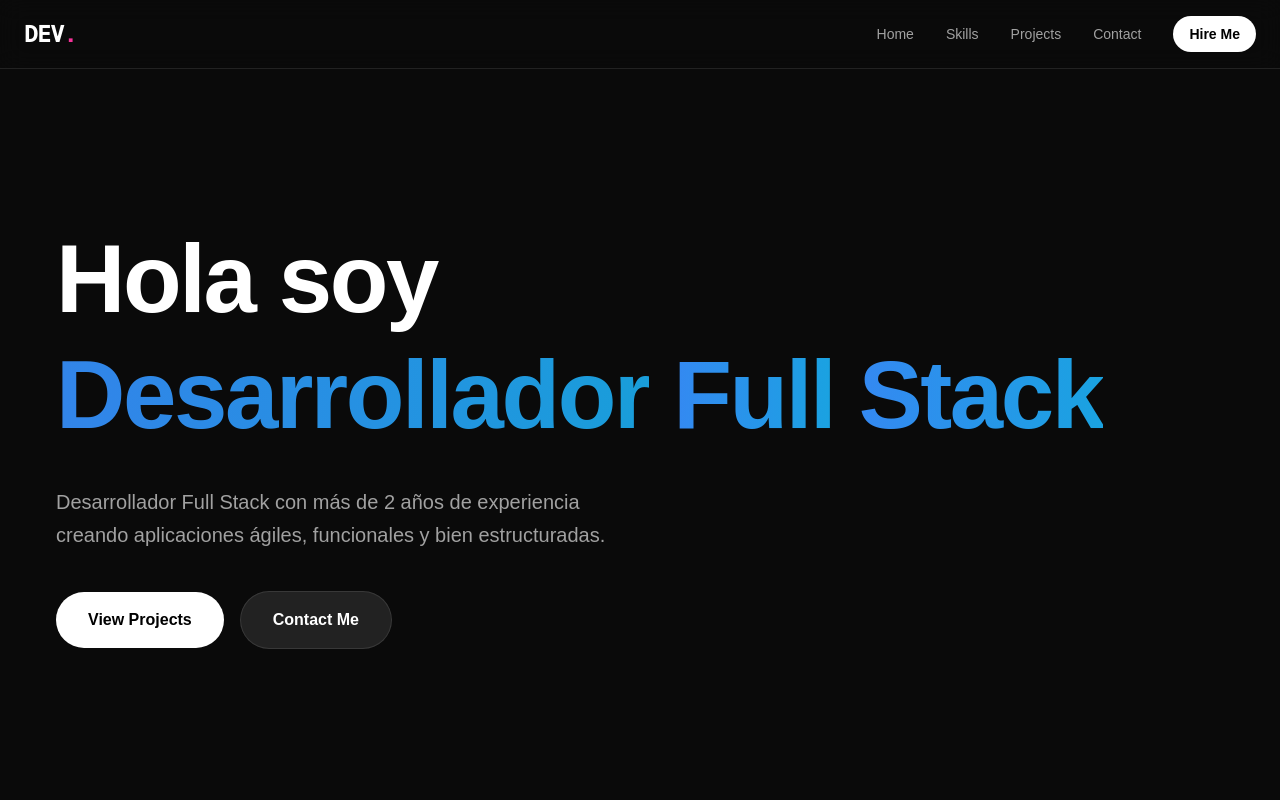
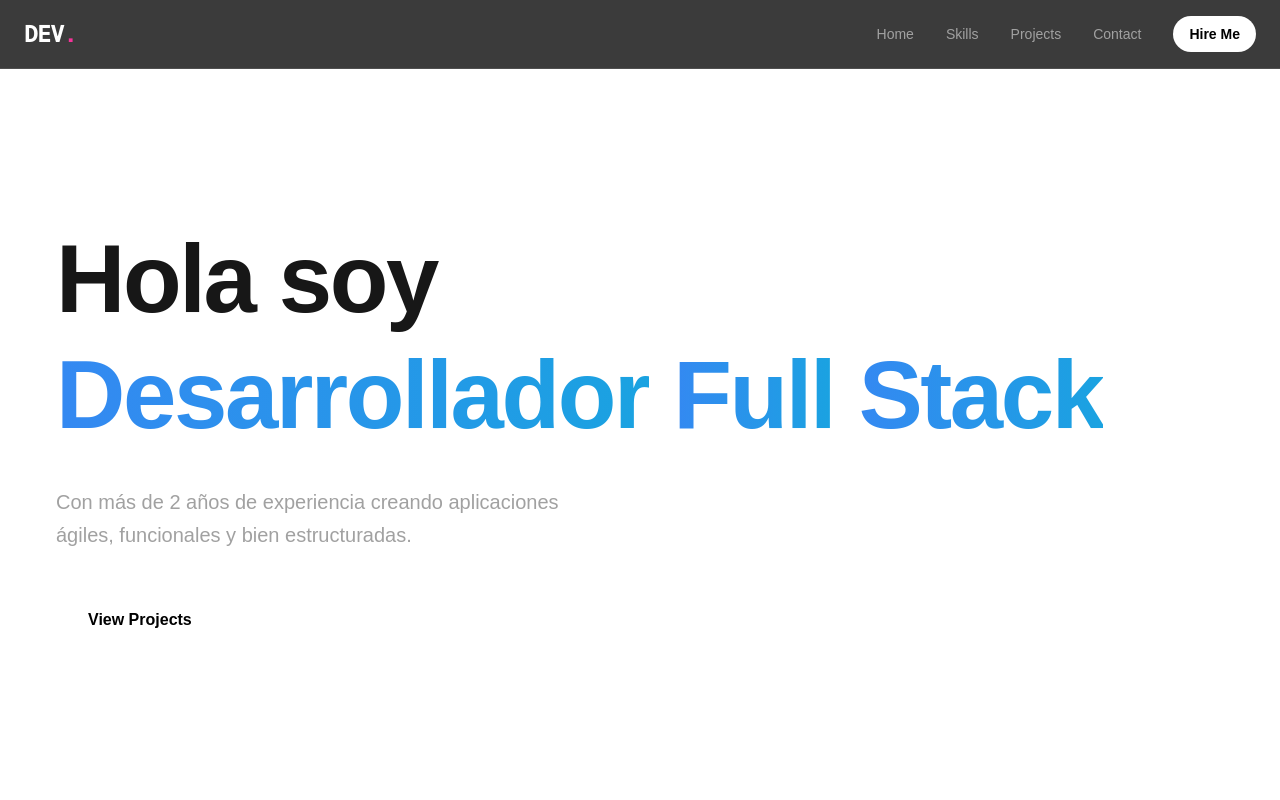
Before and after one commit to DennisChoquecota/portafolio, a Next.js app: page / in a window 1280 px wide. Shown: the top 800 px of the page. Built offline with nearby package versions, Linux system fonts and the light colour scheme.

Commit message:
add bg-grid

```diff
--- a/app/components/Contact.tsx
+++ b/app/components/Contact.tsx
@@ -4,8 +4,9 @@ export function Contact() {
   return (
     <section
       id="contact"
-      className="py-24 bg-neutral-950 border-t border-white/5"
+      className="py-24 border-t border-white/5"
     >
+      <div className="absolute inset-0 z-20" />
       <div className="container mx-auto px-6 text-center">
         <h2 className="text-3xl md:text-5xl font-bold mb-8">
           Ready to <span className="text-white">create</span> something?
--- a/app/components/Hero.tsx
+++ b/app/components/Hero.tsx
@@ -41,10 +41,10 @@ export function Hero() {
           { to: ["100%", "0%"] },
           { to: "-100%", delay: 2500, ease: "in(3)" },
         ],
-        opacity: [
-          { to: [0, 1], duration: 100 },
-          { to: 0, delay: 2500, duration: 300 },
-        ],
+        // opacity: [
+        //   { to: [0, 1], duration: 100 },
+        //   { to: 0, delay: 2500, duration: 300 },
+        // ],
         duration: 800,
         ease: "out(3)",
         delay: stagger(100),
@@ -78,8 +78,10 @@ export function Hero() {
       id="home"
       className="min-h-screen flex items-center justify-center pt-20 relative overflow-hidden"
     >
-      <div className="absolute top-1/2 left-1/2 -translate-x-1/2 -translate-y-1/2 w-[500px] h-[500px] bg-pink-600/20 rounded-full blur-[120px] -z-10" />
-      <div className="absolute top-0 right-0 w-[400px] h-[400px] bg-violet-600/10 rounded-full blur-[100px] -z-10" />
+      {/* Fondos */}
+      <div className="absolute inset-0 z-20" />
+      <div className="absolute top-1/2 left-1/2 -translate-x-1/2 -translate-y-1/2 w-[500px] h-[500px] rounded-full blur-[120px] z-10" />
+      <div className="absolute top-0 right-0 w-[400px] h-[400px] rounded-full blur-[100px] z-10" />
 
       <div className="container mx-auto px-14 z-10 grid grid-cols-1 lg:grid-cols-2 gap-12 items-center">
         <div className="text-center lg:text-left order-2 lg:order-1">
@@ -97,18 +99,18 @@ export function Hero() {
             ref={descriptionRef}
             className="text-lg md:text-xl text-neutral-400 max-w-2xl mx-auto lg:mx-0 mb-10 leading-relaxed opacity-0"
           >
-            Desarrollador Full Stack con más de 2 años de experiencia creando
-            aplicaciones ágiles, funcionales y bien estructuradas.
+            Con más de 2 años de experiencia creando aplicaciones ágiles,
+            funcionales y bien estructuradas.
           </p>
 
           <div
             ref={buttonsRef}
             className="flex flex-col sm:flex-row items-center justify-center lg:justify-start gap-4 opacity-0"
           >
-            <button className="px-8 py-4 bg-white text-black font-bold rounded-full hover:scale-105 transition-transform duration-300">
+            <button className="px-8 py-4 bg-white text-black font-bold rounded-full hover:scale-105 transition-transform duration-300 btn-animated">
               View Projects
             </button>
-            <button className="px-8 py-4 bg-white/10 backdrop-blur-sm border border-white/10 text-white font-bold rounded-full hover:bg-white/20 transition-all duration-300">
+            <button className="px-8 py-4 bg-white/10 backdrop-blur-sm border border-white/10 text-white font-bold rounded-full hover:bg-white/20 transition-all duration-300 btn-ligth">
               Contact Me
             </button>
           </div>
--- a/app/components/Projects.tsx
+++ b/app/components/Projects.tsx
@@ -67,7 +67,8 @@ export function Projects() {
   }, []);
 
   return (
-    <section id="projects" className="py-24 bg-neutral-900">
+    <section id="projects" className="py-24 z-20">
+      <div className="absolute inset-0 z-20" />
       <div ref={sectionRef} className="container mx-auto px-6">
         <h2 className="text-3xl md:text-5xl font-bold mb-16 text-center">
           Featured{" "}
--- a/app/components/Skills.tsx
+++ b/app/components/Skills.tsx
@@ -56,6 +56,7 @@ export function Skills() {
 
   return (
     <section id="skills" className="py-24 bg-neutral-950 relative">
+      <div className="absolute inset-0 z-20" />
       <div ref={sectionRef} className="container mx-auto px-6">
         <h2 className="text-3xl md:text-5xl font-bold mb-16 text-center">
           <span className="bg-gradient-to-r from-pink-500 to-violet-500 bg-clip-text text-transparent">
--- a/app/components/styles.css
+++ b/app/components/styles.css
@@ -8,3 +8,84 @@
   background-size: 200% 200%;
   animation: gradientMove 3s linear infinite;
 }
+
+/* BTN ANIMATED */
+.btn-animated {
+  position: relative;
+  z-index: 1;
+  overflow: hidden;
+}
+
+.btn-animated::before,
+.btn-animated::after {
+  content: '';
+  position: absolute;
+  top: 0;
+  left: -120%;
+  width: 100%;
+  height: 100%;
+  transform: skewX(25deg);
+  background-color: rgba(16, 16, 16, 0.1);
+  z-index: -1;
+  transition: left 0.4s ease;
+}
+
+.btn-animated:hover::before {
+  left: -10%;
+}
+.btn-animated:hover::after {
+  left: -20%;
+}
+
+/*BTN ANIMATED COLOR-LIGTH*/
+.btn-ligth {
+  position: relative;
+  z-index: 1;
+  overflow: hidden;
+}
+
+.btn-ligth::before,
+.btn-ligth::after {
+  content: '';
+  position: absolute;
+  top: 0;
+  left: -120%;
+  width: 100%;
+  height: 100%;
+  transform: skewX(25deg);
+  background-color: currentColor;
+  opacity: 0.10; /* más bajo = más sutil */
+  mix-blend-mode: multiply; /* o darken */
+  z-index: -1;
+  transition: left 0.4s ease;
+}
+
+.btn-ligth:hover::before {
+  left: -10%;
+}
+.btn-ligth:hover::after {
+  left: -20%;
+}
+
+/* ICON ANIMATION */
+@keyframes vibrate {
+  0% { transform: translateX(0); }
+  25% { transform: translateX(-2px); }
+  50% { transform: translateX(2px); }
+  75% { transform: translateX(-2px); }
+  100% { transform: translateX(0); }
+}
+
+.vibrate:hover {
+  animation: vibrate 0.4s linear 1; /* <--- La animación se repite 3 veces */
+}
+
+/* BACKGROUND GRID PATTERN */
+.bg-grid-pattern {
+  background-size: 40px 40px;
+  background-image:
+    linear-gradient(to right, rgba(255, 255, 255, 0.05) 1px, transparent 1px),
+    linear-gradient(to bottom, rgba(255, 255, 255, 0.05) 1px, transparent 1px);
+  /* mask-image: linear-gradient(to bottom, black 40%, transparent 100%); */
+  /* -webkit-mask-image: linear-gradient(to bottom, black 40%, transparent 100%); */
+}
--- a/app/page.tsx
+++ b/app/page.tsx
@@ -8,7 +8,7 @@ import { Contact } from "./components/Contact";
 
 export default function Home() {
   return (
-    <main className="bg-neutral-950 text-white min-h-screen selection:bg-pink-500/30">
+    <main className="min-h-screen bg-grid-pattern">
       <Navbar />
       <Hero />
       <Skills />
```
